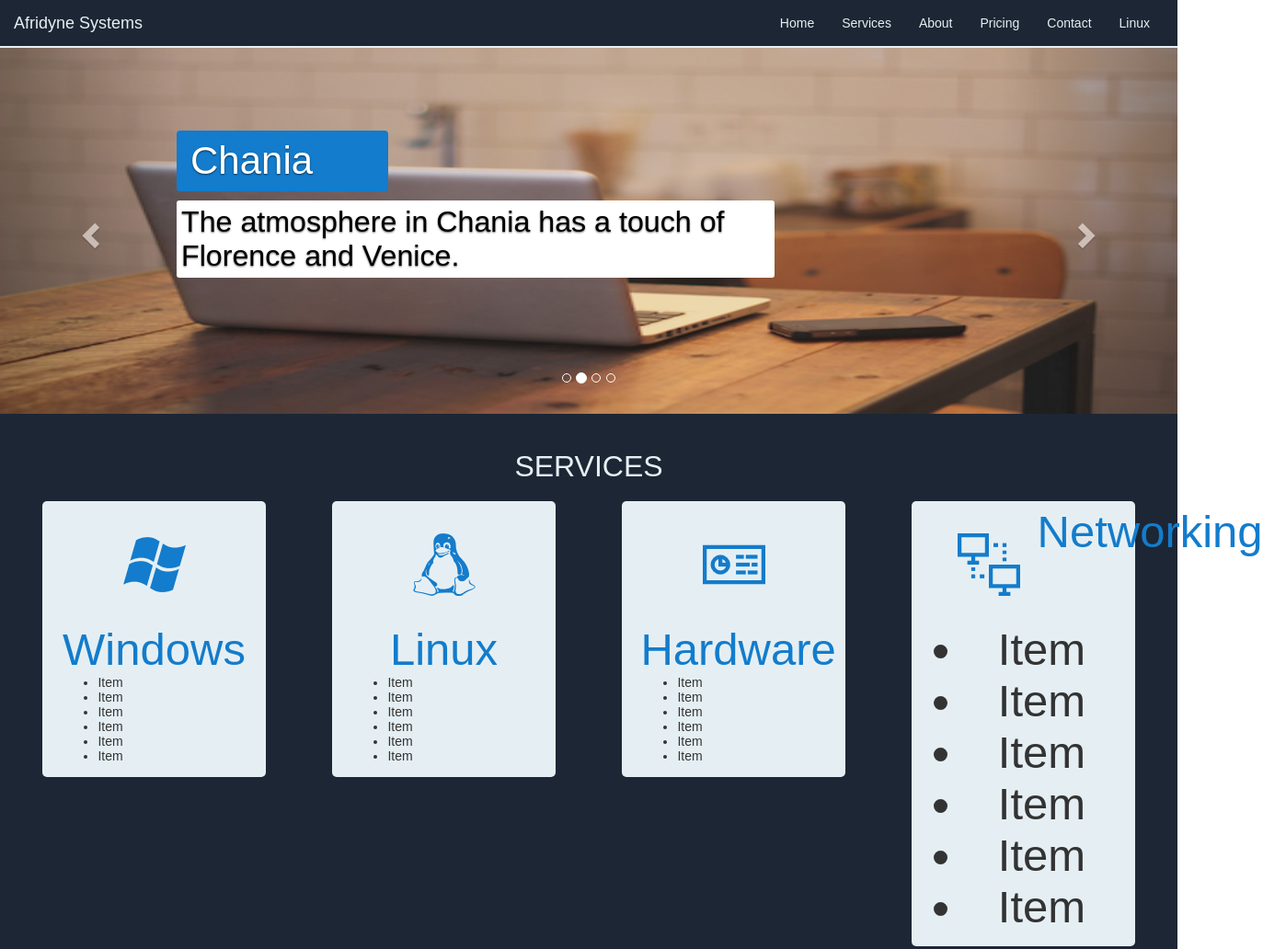
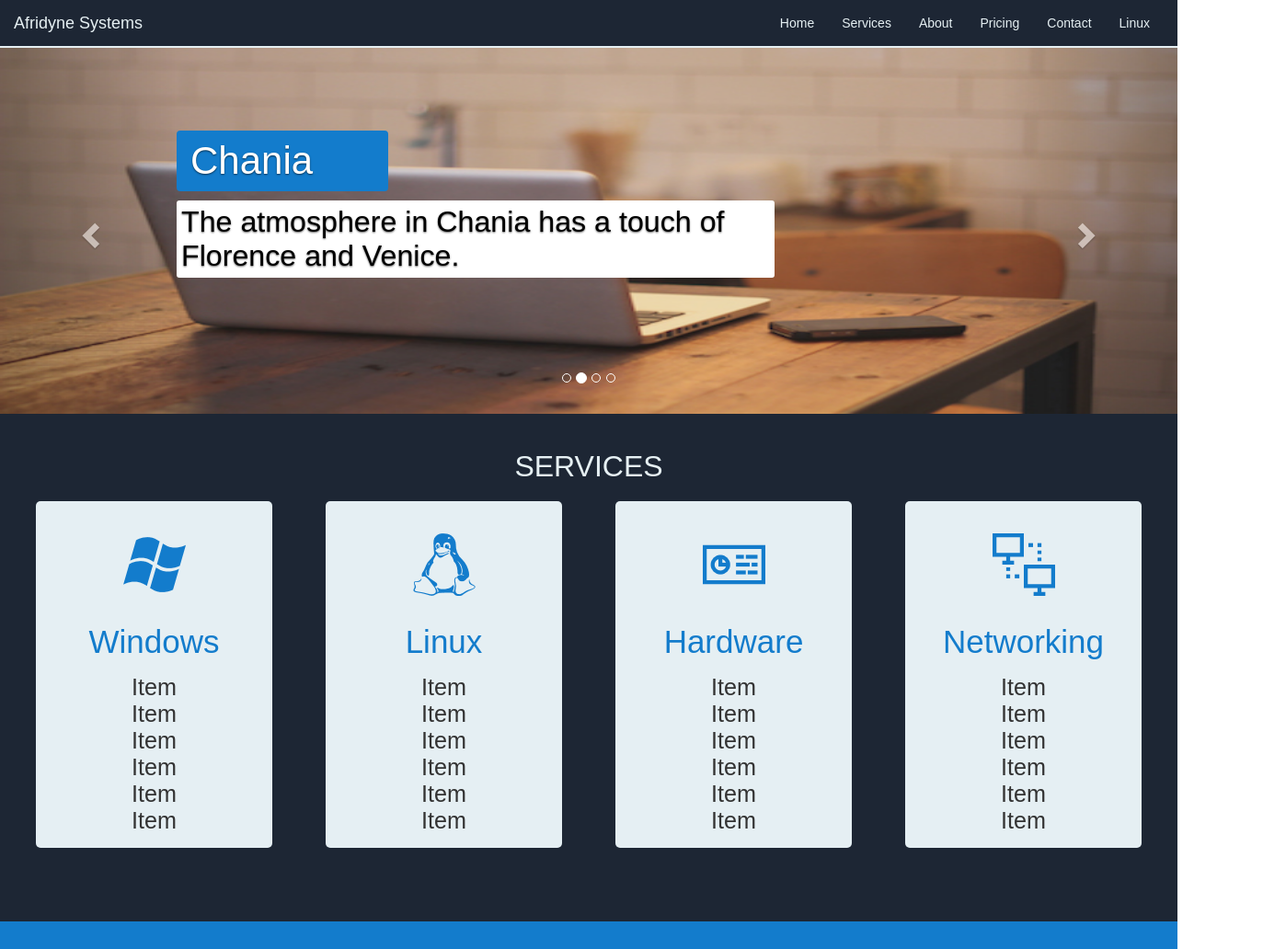
Before and after one commit to DuncanBannister/AfridyneSystems, a plain HTML site: page index.html in a window 1280 px wide. Shown: the top 1032 px of the page at 92% size, 1373 px wide, since content can reach past the window. Drawn offline with nearby package versions, Linux system fonts and the light colour scheme.

Commit message:
Services

```diff
--- a/css/asset.css
+++ b/css/asset.css
@@ -13,3 +13,7 @@
 .m-b-10{
 	margin-bottom: 10px;
 }
+
+.m-b-20{
+	margin-bottom: 20px;
+}
--- a/css/styles.css
+++ b/css/styles.css
@@ -97,22 +97,33 @@ a.navbar-brand.header-white:focus {
   }
 
 .box{
-
       padding: 5px 20px;
       margin: 10px auto;
-      width: 85%;
+      width: 90%;
       border-radius: 5px;
       background-color:#E5EFF3;
   }
 
   .box .box-header{
     text-align: center;
-    font-size: 3.5rem;
+    font-size: 2.5rem;
+    margin-bottom: 15px;
   }
 
     .box .box-content{
+      text-align: center;
+  }
 
+   .box .box-content ul{
+      padding: 0;
+      font-size: 1.8rem;
+      list-style-type: none;
   }
+
+     .box .box-content ul li:hover{
+    color: #137CCC;
+    /*font-size: 2.2rem;*/
+    }
 
   .box2{
       text-align: center;
--- a/index.html
+++ b/index.html
@@ -114,33 +114,19 @@
             <div class="col-md-12">
                 <h1 class="header header-white text-center">Services</h1>
             </div>
-            <div class="col-lg-3 col-md-3 col-sm-6 ">
+            <div class="col-lg-3 col-md-3 col-sm-6 col-xs-6 m-b-20">
                 <div class="box">
                     <div class="box-header">
+                        <div class="row">
+                            <div class="col-md-12">
                                 <img mg src="./Icons/windows2.png" alt="Chania" />
+                            </div>
+                        </div>
+                        <div class="row">
+                            <div class="col-md-12">
                                 <span class="header-blue text-center">Windows</span>
                             </div>
-
-                    <div class="box-content">
-                        <ul>
-                            <li>Item </li>
-                            <li>Item </li>
-                            <li>Item </li>
-                            <li>Item </li>
-                            <li>Item </li>
-                            <li>Item </li>
-                        </ul>
-
                         </div>
-
-                </div>
-            </div>
-            <div class="col-lg-3 col-md-3 col-sm-6 ">
-                <div class="box">
-
-                    <div class="box-header">
-                        <img src="./Icons/linux2.png" alt="Chania" />
-                        <span class="header-blue text-center">Linux</span>
                     </div>
                     <div class="box-content">
                         <ul>
@@ -151,18 +137,23 @@
                             <li>Item </li>
                             <li>Item </li>
                         </ul>
-
                     </div>
                 </div>
             </div>
-            <div class="col-lg-3 col-md-3 col-sm-6 ">
+            <div class="col-lg-3 col-md-3 col-sm-6 col-xs-6 m-b-20">
                 <div class="box">
-
                     <div class="box-header">
-                        <img src="./Icons/hardware2.png" alt="Chania" />
-                        <span class="header-blue">Hardware</span>
+                        <div class="row">
+                            <div class="col-md-12 col-sm-12">
+                                <img src="./Icons/linux2.png" alt="Chania" />
                             </div>
-
+                        </div>
+                        <div class="row">
+                            <div class="col-md-12 col-sm-12">
+                                <span class="header-blue text-center">Linux</span>
+                            </div>
+                        </div>
+                    </div>
                     <div class="box-content">
                         <ul>
                             <li>Item </li>
@@ -172,23 +163,22 @@
                             <li>Item </li>
                             <li>Item </li>
                         </ul>
-
                     </div>
                 </div>
             </div>
-            <div class="col-lg-3 col-md-3 col-sm-6 ">
-
+            <div class="col-lg-3 col-md-3 col-sm-6 col-xs-6 m-b-20">
                 <div class="box">
-
                     <div class="box-header">
                         <div class="row">
-                            <div class="col-md-6 col-sm-6 col-lg-6 col-xs-6">
-                                <img src="./Icons/networking2.png" alt="Chania" />
+                            <div class="col-md-12 col-sm-12">
+                                <img src="./Icons/hardware2.png" alt="Chania" />
                             </div>
-                            <div class="col-md-6">
-                                <span class="header-blue text-center">Networking</span>
                         </div>
-
+                        <div class="row">
+                            <div class="col-md-12 col-sm-12">
+                                <span class="header-blue">Hardware</span>
+                            </div>
+                        </div>
 
                     </div>
 
@@ -205,8 +195,37 @@
                     </div>
                 </div>
             </div>
+            <div class="col-lg-3 col-md-3 col-sm-6 col-xs-6 m-b-20">
+                <div class="box">
+                    <div class="box-header">
+                        <div class="row">
+                            <div class="col-md-12 col-sm-12">
+                                <img src="./Icons/networking2.png" alt="Chania" />
                             </div>
                         </div>
+                        <div class="row">
+                            <div class="col-md-12 col-sm-12">
+                                <span class="header-blue text-center">Networking</span>
+                            </div>
+                        </div>
+
+
+                    </div>
+                    <div class="box-content">
+                        <ul>
+                            <li>Item </li>
+                            <li>Item </li>
+                            <li>Item </li>
+                            <li>Item </li>
+                            <li>Item </li>
+                            <li>Item </li>
+                        </ul>
+                    </div>
+                </div>
+            </div>
+        </div>
+    </div>
+
     <!--- END SERVICES-->
 
 
@@ -219,11 +238,11 @@
                     <h1 class="header-blue header">About Us</h1>
                     <p class="para text-center">
                         Lorem Ipsum is simply dummy text of the printing and typesetting industry. Lorem Ipsum has been the industry's standard dummy
-                            text ever since the 1500s, when an unknown printer took a galley of type and scrambled it to
-                            make a type specimen book. It has survived not only five centuries, but also the leap into electronic
-                            typesetting, remaining essentially unchanged. It was popularised in the 1960s with the release
-                            of Letraset sheets containing Lorem Ipsum passages, and more recently with desktop publishing
-                            software like Aldus PageMaker including versions of Lorem Ipsum.
+                        text ever since the 1500s, when an unknown printer took a galley of type and scrambled it to make
+                        a type specimen book. It has survived not only five centuries, but also the leap into electronic
+                        typesetting, remaining essentially unchanged. It was popularised in the 1960s with the release of
+                        Letraset sheets containing Lorem Ipsum passages, and more recently with desktop publishing software
+                        like Aldus PageMaker including versions of Lorem Ipsum.
                     </p>
                 </div>
             </div>
```
Lines whose indentation alone changed are shown as unchanged.
